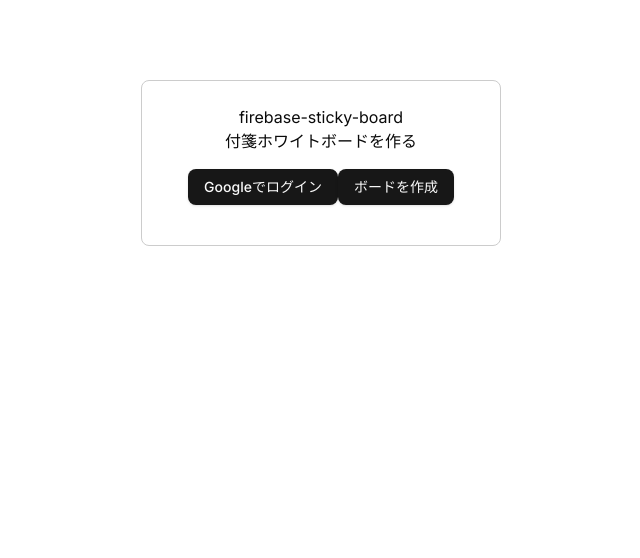
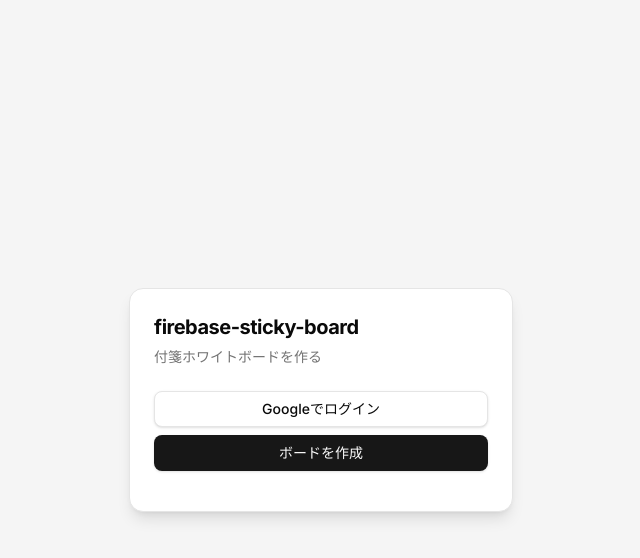
Before and after one commit to konnononko/firebase-sticky-board, a React (Vite) app: page / in a window 1280 px wide. Shown: the top 558 px of the page, without its empty margins (319-959 px from the left). Built offline with nearby package versions, Linux system fonts and the light colour scheme.

Commit message:
feat: apply design system to Top

```diff
--- a/src/components/Top.tsx
+++ b/src/components/Top.tsx
@@ -4,6 +4,7 @@
 import { collection, addDoc, serverTimestamp } from "firebase/firestore";
 import { useNavigate } from "react-router-dom";
 import { Button } from "@/components/ui/button";
+import { Card, CardContent, CardHeader, CardTitle, CardDescription } from "@/components/ui/card";
 
 export const Top: React.FC = () => {
   const [creating, setCreating] = useState(false);
@@ -47,25 +48,44 @@
     : user?.displayName || user?.email || "ログイン中";
 
   return (
-    <div style={{ maxWidth: 360, margin: "80px auto", textAlign: "center", border: "1px solid #ccc", padding: 24, borderRadius: 8 }}>
-      <h2>firebase-sticky-board</h2>
-      <p>付箋ホワイトボードを作る</p>
-      <div style={{ margin: 16 }}>
+    <div className="min-h-screen flex items-center justify-center bg-muted">
+      <Card className="w-full max-w-sm shadow-lg">
+        <CardHeader>
+          <CardTitle className="text-xl font-bold">firebase-sticky-board</CardTitle>
+          <CardDescription>
+            付箋ホワイトボードを作る
+          </CardDescription>
+        </CardHeader>
+        <CardContent>
+          <div className="mb-4">
             {!user || user.isAnonymous ? (
-          <Button onClick={handleSignIn}>
+              <Button
+                onClick={handleSignIn}
+                className="w-full mb-2"
+                variant="outline"
+              >
                 Googleでログイン
               </Button>
             ) : (
-          <div style={{ marginBottom: 12 }}>ログイン済: {displayName}</div>
+              <div className="text-sm text-muted-foreground mb-2">
+                ログイン済: {displayName}
+              </div>
             )}
             <Button
               disabled={creating || user?.isAnonymous}
               onClick={handleCreateBoard}
+              className="w-full"
             >
               ボードを作成
             </Button>
           </div>
-      {error && <div style={{ color: "#a00", marginTop: 16 }}>{error}</div>}
+          {error && (
+            <div className="text-destructive text-sm px-2 py-1 rounded mb-2 bg-destructive/10">
+              {error}
+            </div>
+          )}
+        </CardContent>
+      </Card>
     </div>
   );
 };
```
Lines whose indentation alone changed are shown as unchanged.
